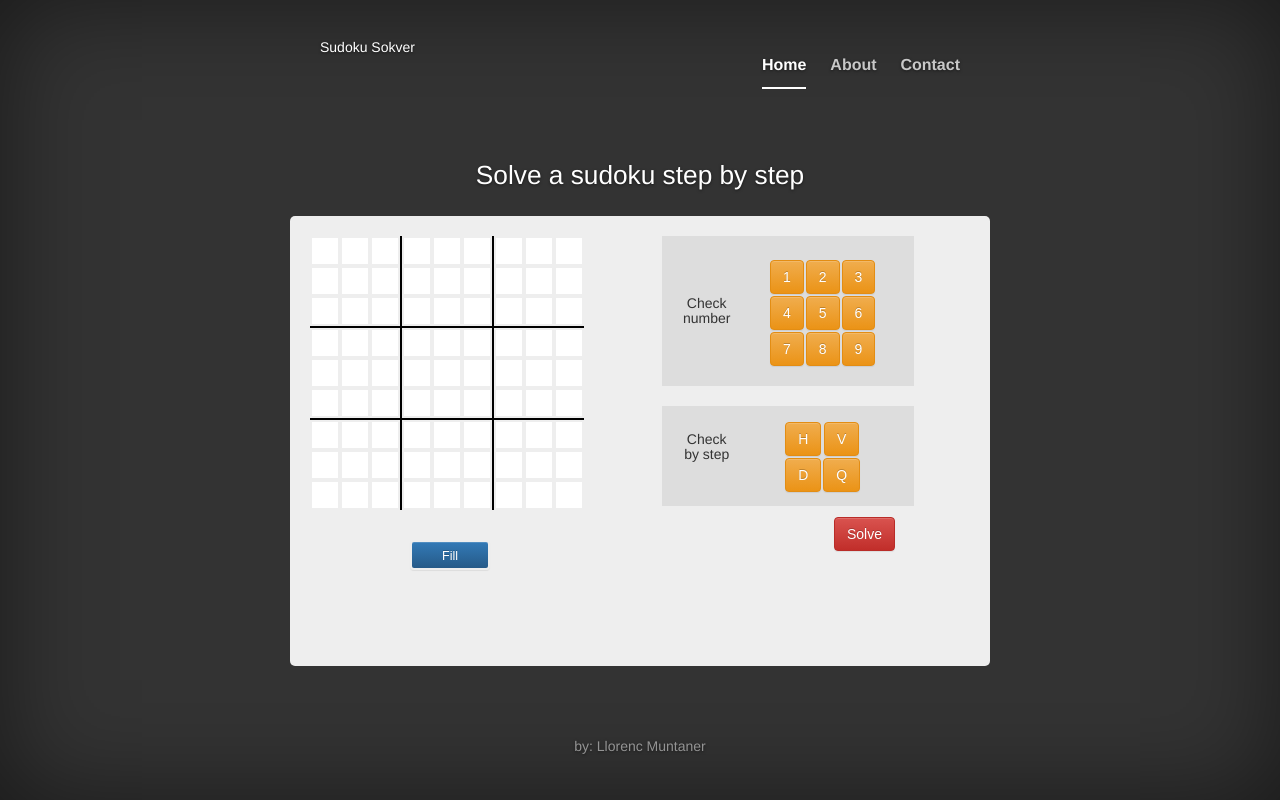
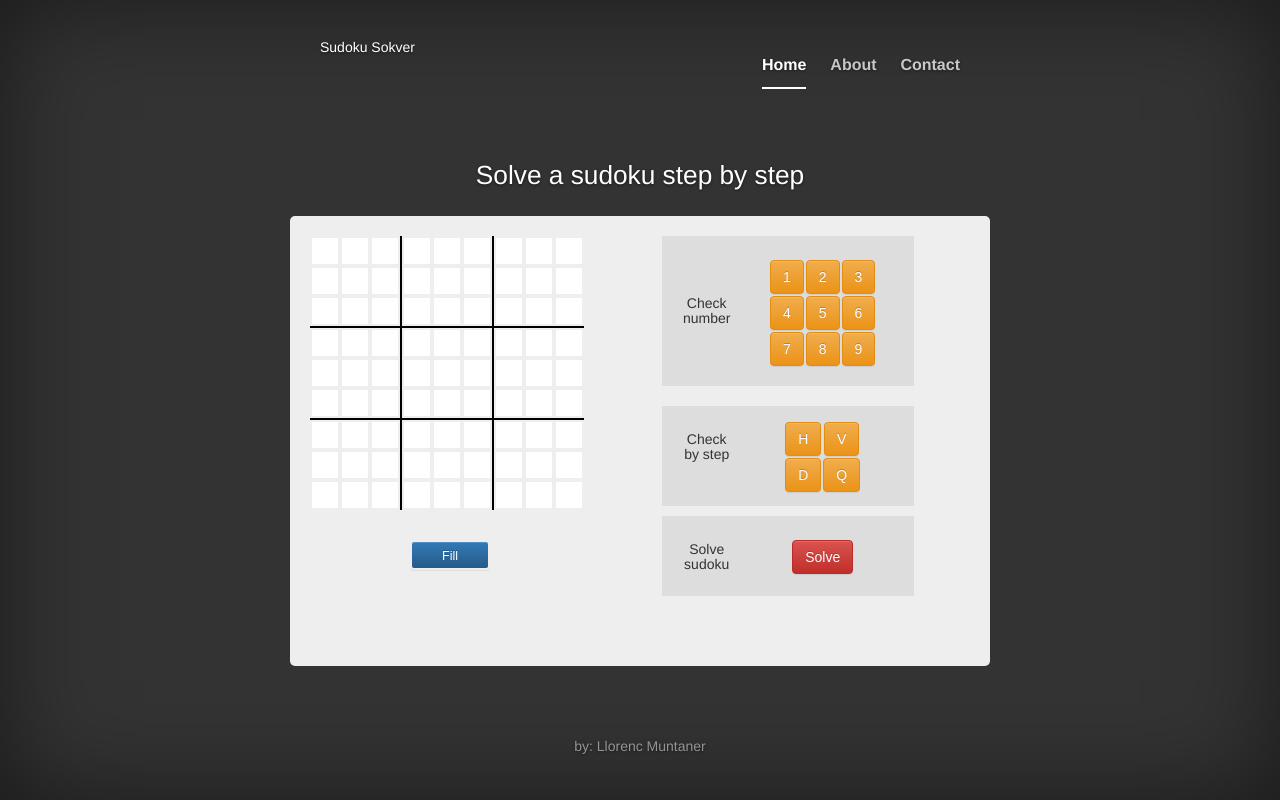
Before and after one commit to lmuntaner/sudokuSolver, a PHP site: page / in a window 1280 px wide. Run offline with PHP 8.4, Linux system fonts and the light colour scheme.

Commit message:
Styling the solve button

```diff
--- a/css/style.css
+++ b/css/style.css
@@ -89,11 +89,6 @@
 	margin-left: 30px;
 }
 
-#solve {
-	float: right;
-	margin-right: 50px;
-}
-
 /*----Content solving----*/
 
 .sudoku_solving h2 {
--- a/css/sudoku.css
+++ b/css/sudoku.css
@@ -86,3 +86,15 @@ div.general-buttons {
   margin: 10px auto;
   width: 80%;
 }
+
+.container-solve-button {
+  background-color: #ddd;
+  padding-top: 12px;
+  margin: 1px auto;
+  height: 80px;
+  width: 80%;
+}
+
+div.container-solve-button .solve-button {
+  margin-top: 12px;
+}
--- a/index.html
+++ b/index.html
@@ -105,7 +105,10 @@
               </tr>
             </table>
           </div>
-          <input id="solve" class="btn btn-danger" type="button" name="Solve" value="Solve">
+          <div class="container-solve-button">
+            <h3>Solve sudoku</h3>
+            <input id="solve" class="btn btn-danger solve-button" type="button" name="Solve" value="Solve">
+          </div>
         </div>
       </div>
 
```
